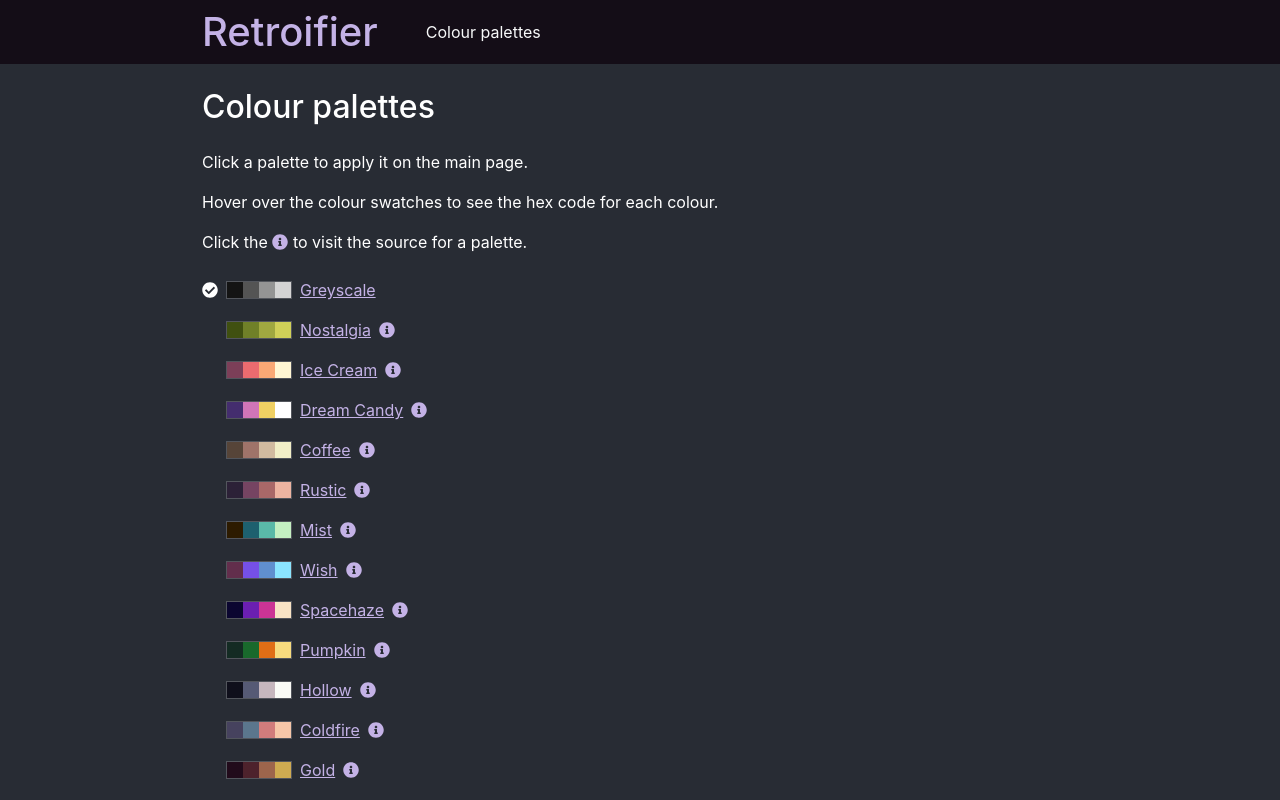
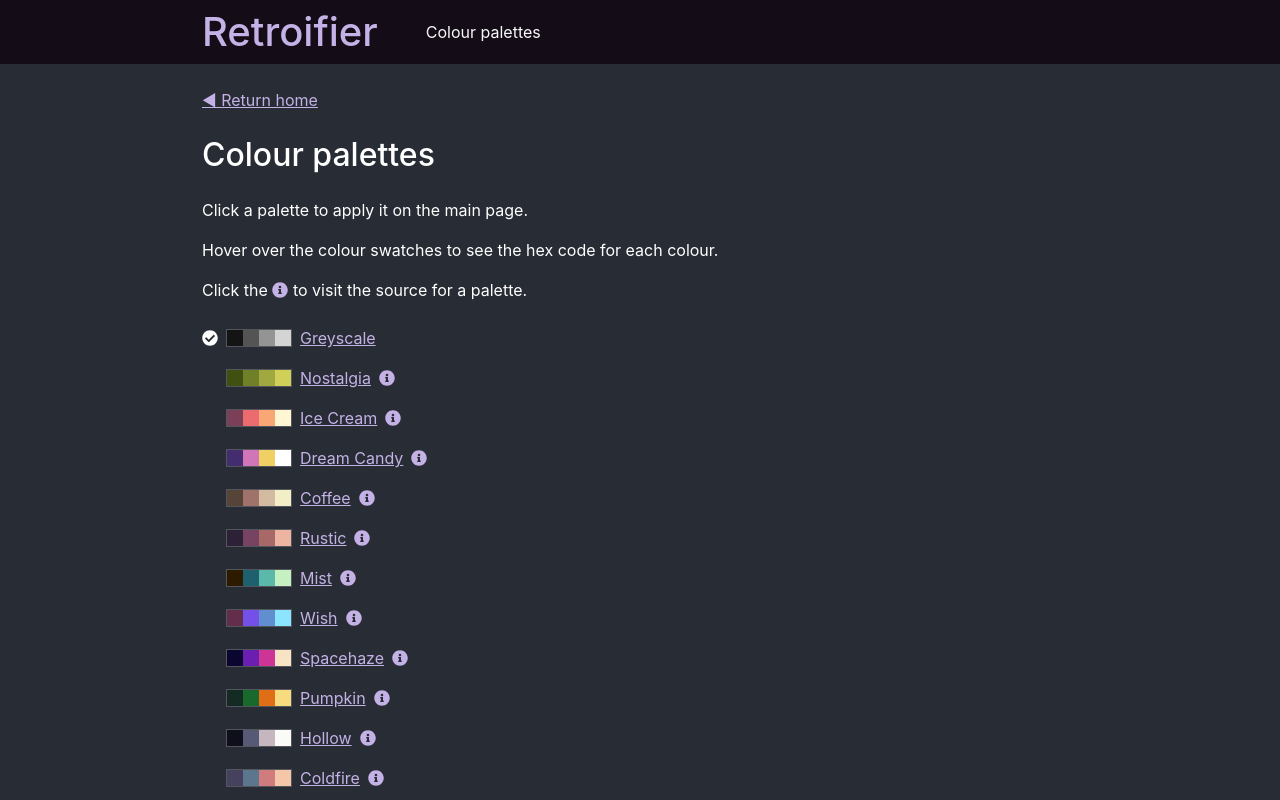
Before and after one commit to olivvybee/gbc-retroifier, a React (Create React App) app: page /palettes in a window 1280 px wide. Shown: the top 800 px of the page. Built offline with nearby package versions, Linux system fonts and the light colour scheme.

Commit message:
Add a back button to the palettes page

```diff
--- a/src/pages/PalettesPage.tsx
+++ b/src/pages/PalettesPage.tsx
@@ -6,6 +6,7 @@ import { PalettePreview } from '../components/PalettePreview';
 import { COLOUR_PALETTES } from '../constants';
 import { SettingsContext } from '../context';
 import { Palette } from '../types';
+import { Link } from 'react-router-dom';
 
 export const PalettesPage = () => {
   const { palette: selectedPalette, setPalette } = useContext(SettingsContext);
@@ -17,7 +18,9 @@ export const PalettesPage = () => {
 
   return (
     <div className="container-md my-4">
-      <h2 className="mb-4">Colour palettes</h2>
+      <Link to="/">◀ Return home</Link>
+
+      <h2 className="my-4">Colour palettes</h2>
 
       <p>Click a palette to apply it on the main page.</p>
       <p>Hover over the colour swatches to see the hex code for each colour.</p>
```
